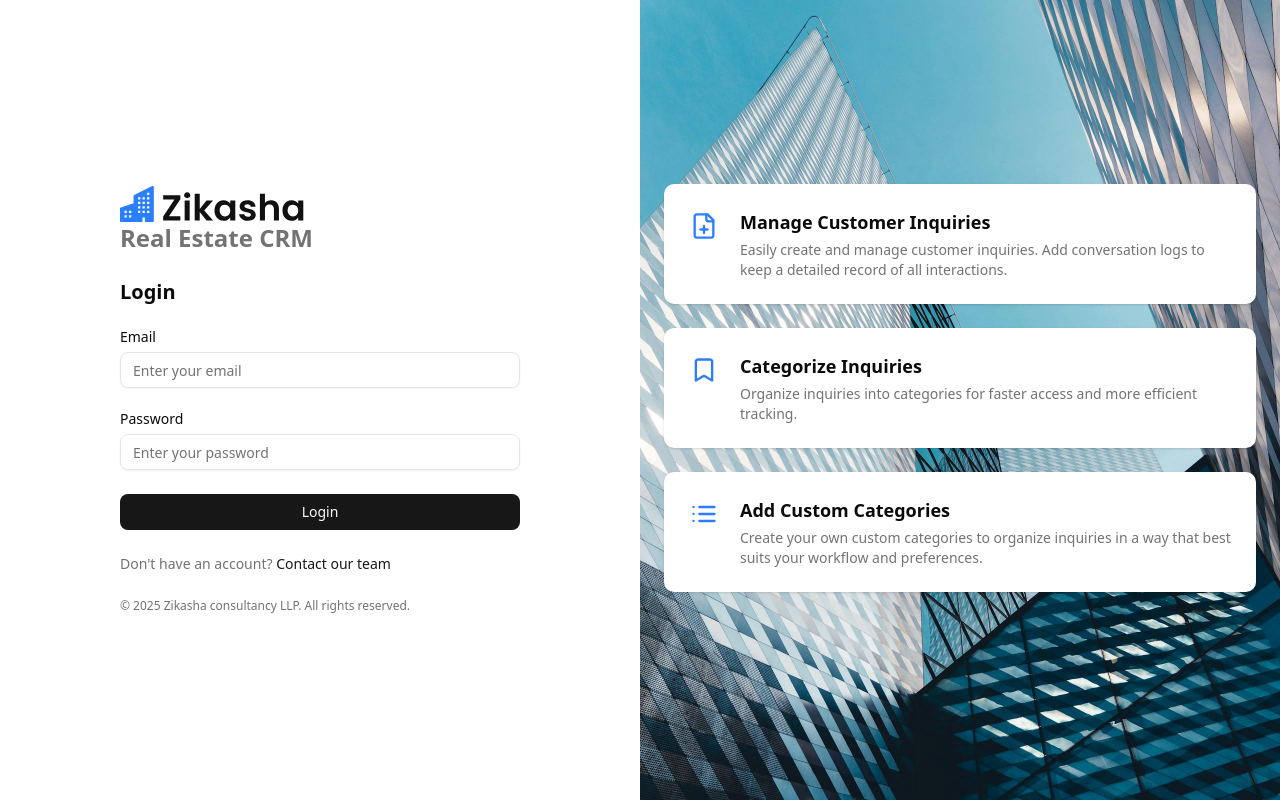
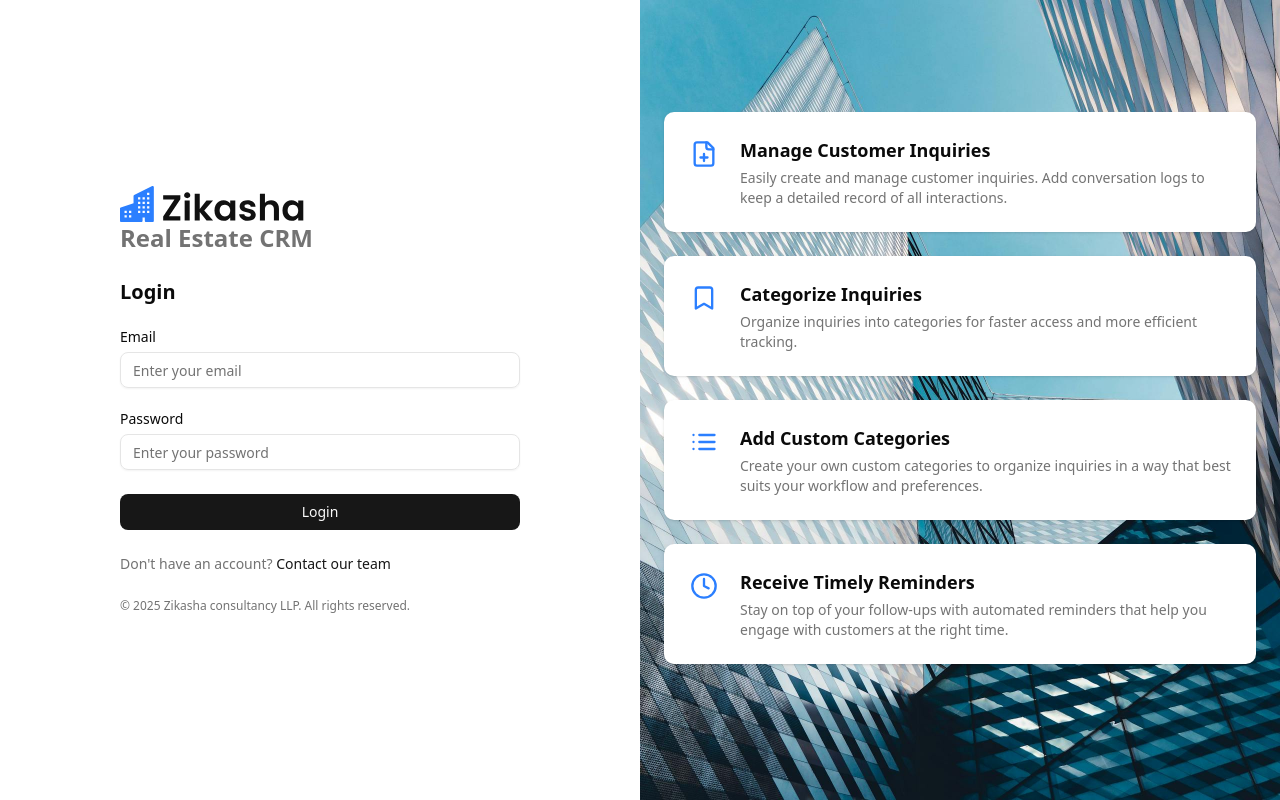
Before and after one commit to zikashaLLP/zikasha-crm-frontend, a React (Vite) app: page /login in a window 1280 px wide. Built offline with nearby package versions, Linux system fonts and the light colour scheme.

Commit message:
Add new reminder feature item on login page

```diff
--- a/src/pages/Login.tsx
+++ b/src/pages/Login.tsx
@@ -199,7 +199,7 @@ export default function Login() {
               </div>
 
 
-              {/* <div className="flex gap-5 bg-white rounded-lg shadow mb-6 max-w-[600px] w-full p-6 ">
+              <div className="flex gap-5 bg-white rounded-lg shadow mb-6 max-w-[600px] w-full p-6 ">
                 <div className="">
                   <Clock className="w-8 h-8 text-[#2b7fff] pt-1" />
                 </div>
@@ -207,7 +207,7 @@ export default function Login() {
                   <h1 className="text-lg font-semibold">Receive Timely Reminders</h1>
                   <p className="mt-1 text-sm text-muted-foreground">Stay on top of your follow-ups with automated reminders that help you engage with customers at the right time.</p>
                 </div>
-              </div> */}
+              </div>
 
             </div>
         </div>
```
